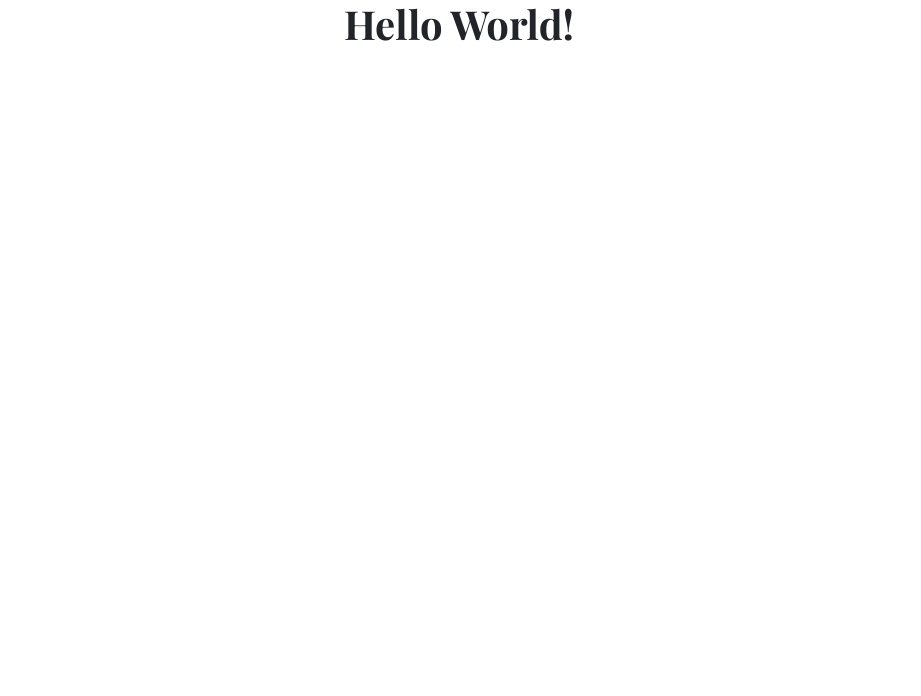
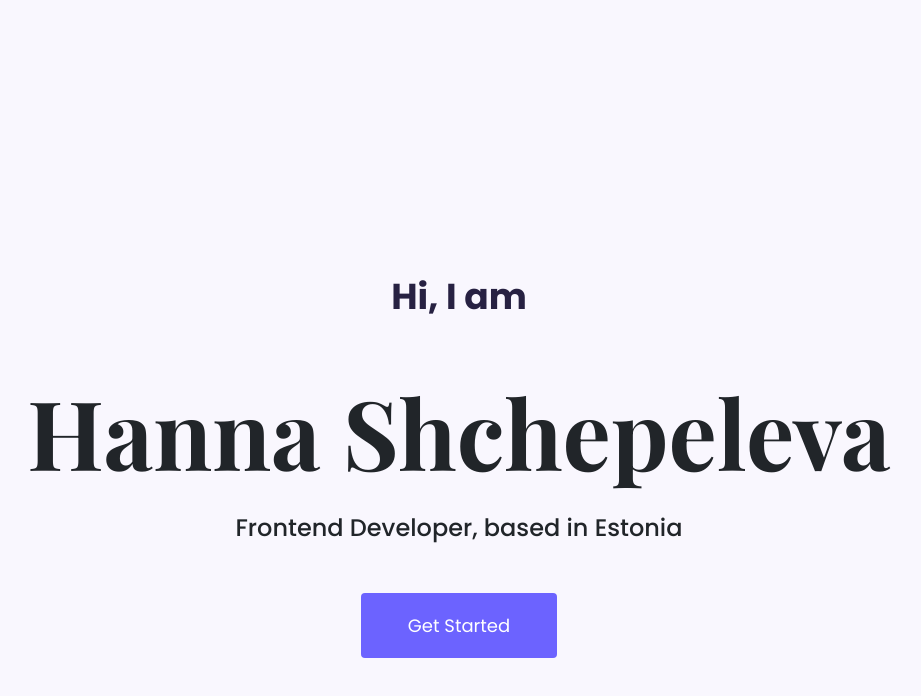
Before and after one commit to Hanna-Mik/portfolio-project, a plain HTML site: page index.html in a window 1280 px wide. Shown: the whole page, without its empty margins (181-1102 px from the left). Drawn offline with nearby package versions, Linux system fonts and the light colour scheme.

Commit message:
hero part of the homepage stylized

```diff
--- a/index.html
+++ b/index.html
@@ -30,6 +30,13 @@
     <title>Document</title>
   </head>
   <body>
-    <h1 class="text-center">Hello World!</h1>
+    <div class="hero">
+      <p>Hi, I am</p>
+      <h1>Hanna Shchepeleva</h1>
+      <h2>Frontend Developer, based in Estonia</h2>
+      <div>
+        <a href="#" class="btn button-branding">Get Started</a>
+      </div>
+    </div>
   </body>
 </html>
--- a/styles/style.css
+++ b/styles/style.css
@@ -1,6 +1,43 @@
-/*font-family: 'Playfair Display', serif;
-font-family: 'Poppins', sans-serif; */
+:root {
+  --primary-color: #6c63ff;
+  --secondary-color: #f9f7fe;
+  --paragraphs-text-color: #272142;
+  --default-font-family: "Poppins", sans-serif;
+  --heading-font-family: "Playfair Display", serif;
+}
+
+body {
+  font-family: var(--default-font-family);
+}
 
 h1 {
-  font-family: "Playfair Display", serif;
+  font-family: var(--heading-font-family);
 }
+.hero {
+  background: var(--secondary-color);
+  text-align: center;
+  padding: 270px 0;
+}
+.hero p {
+  color: var(--paragraphs-text-color);
+  font-size: 36px;
+  font-weight: bold;
+  margin-bottom: 50px;
+}
+.hero h1 {
+  font-size: 96px;
+  font-weight: bold;
+  margin-bottom: 25px;
+}
+.hero h2 {
+  font-size: 24px;
+  margin-bottom: 50px;
+}
+.button-branding {
+  background: var(--primary-color);
+  color: white;
+  font-size: 18px;
+  font-weight: lighter;
+  border-radius: 4px;
+  padding: 18px 46px;
+}
```
